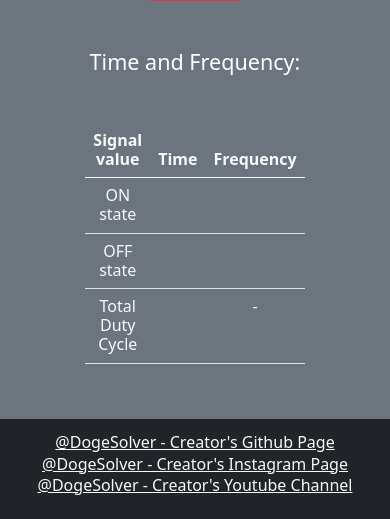
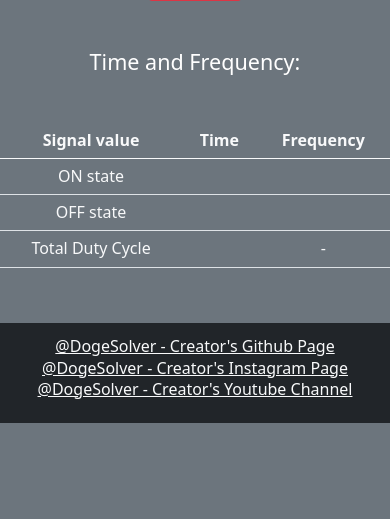
Before and after one commit to hariharan-tech/dogesolver, a Flask app: page /astabletimer in a window 390 px wide. Shown: the part 814-1333 px from the top of the page. After the commit the page ends 1237 px from the top, so only its background shows below. Run offline with Flask 2, Linux system fonts and the light colour scheme.

Commit message:
Update astabletimer.html

```diff
--- a/templates/astabletimer.html
+++ b/templates/astabletimer.html
@@ -30,7 +30,8 @@
     <button type="submit h4" class="btn text-light btn-danger">Calculate</button>
 </form>
 <h4 class="my-5 text-white">Time and Frequency:</h4>
-<table class="table w-50 mx-auto text-light h6 my-5">
+<div class="containertable">
+<table class="table mx-auto text-light h6 my-5">
     <thead>
         <tr>
           <th scope="col">Signal value</th>
@@ -56,4 +57,5 @@
       </tr>
     </tbody>
 </table>
+</div>
 {% endblock body %}
```
